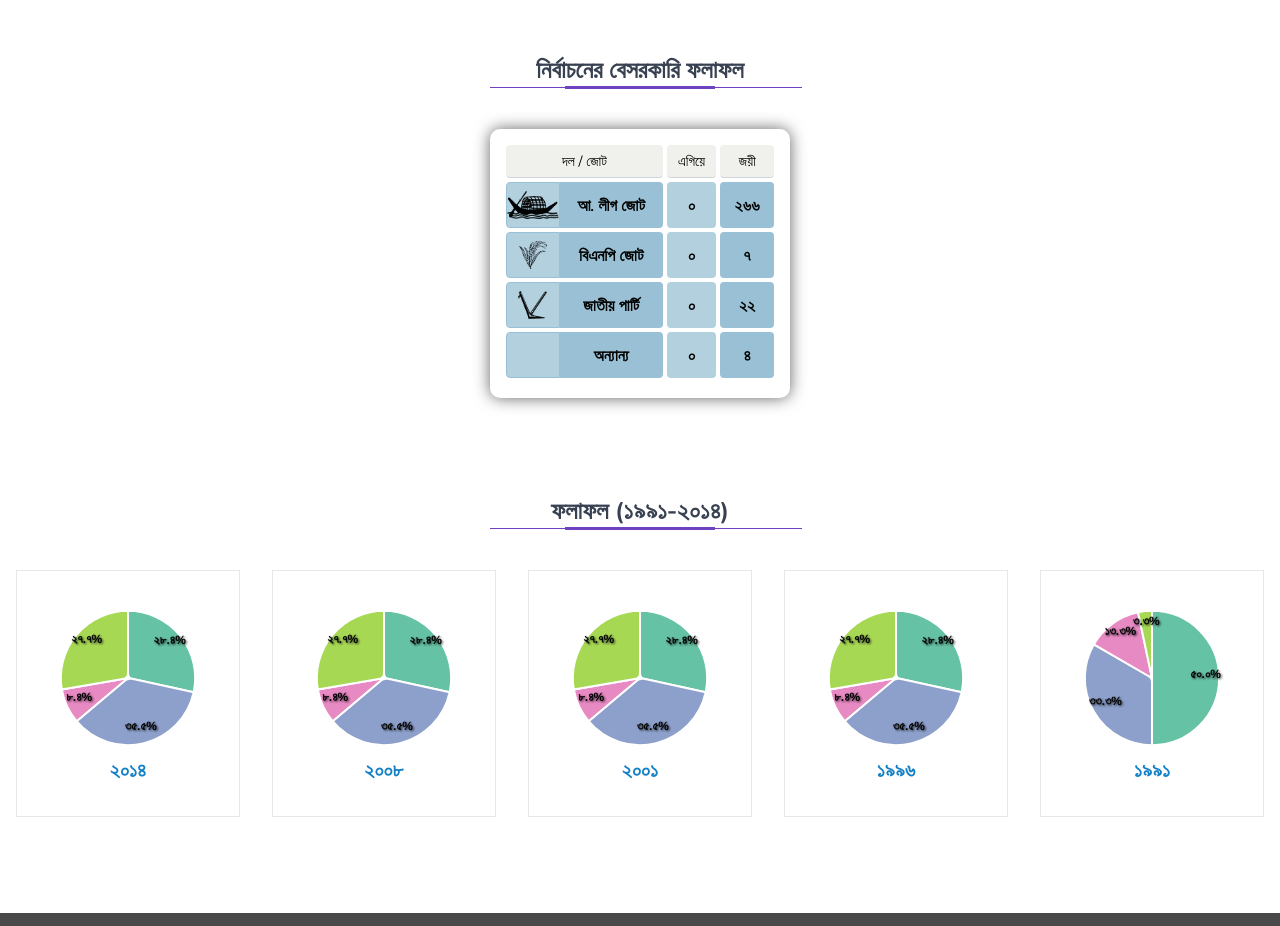
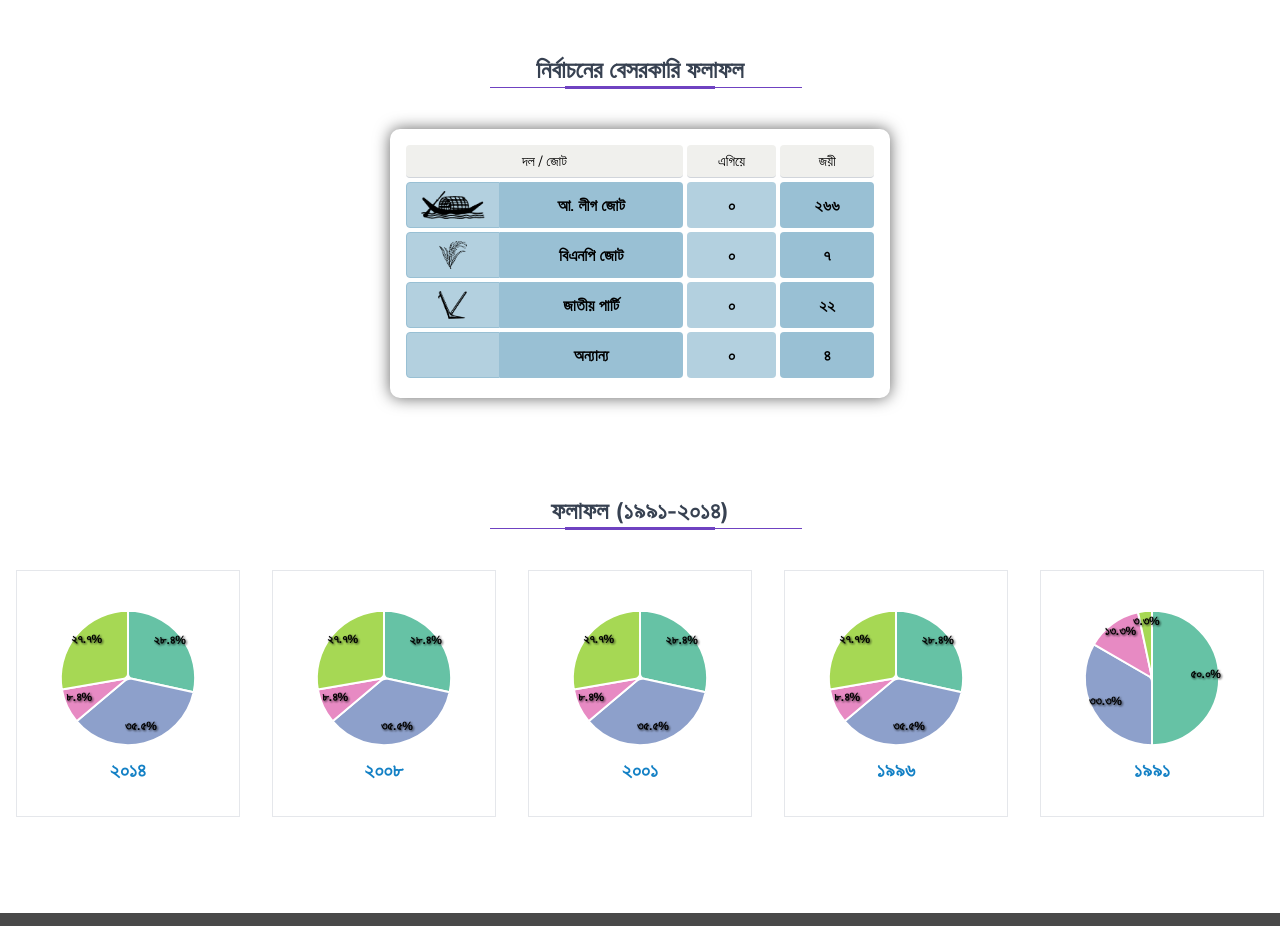
Before and after one commit to MdShohoan/kk, a React (Vite) app: page / in a window 1280 px wide. Shown: the part 4200-5126 px from the top of the page. Built offline with nearby package versions, Linux system fonts and the light colour scheme.

Commit message:
updated unofficial result table

```diff
--- a/src/components/UnofficialResult/UnofficialResult.jsx
+++ b/src/components/UnofficialResult/UnofficialResult.jsx
@@ -18,7 +18,7 @@ function UnofficialResult() {
       <div className="container mx-auto">
         <Title text={'নির্বাচনের বেসরকারি ফলাফল'} underline="type1" />
         <div className='mb-5 md:mb-10'/>
-        <div className="max-w-[300px] mx-auto bg-white p-4 text-center rounded-[10px] shadow-[0_0_16px_#0000009c]">
+        <div className="max-w-[300px] md:max-w-[500px] mx-auto bg-white p-4 text-center rounded-[10px] shadow-[0_0_16px_#0000009c]">
           <div>
             <div className="grid grid-cols-5 mb-1 [&>*:last-child]:mr-0">
               <div className={"col-start-1 col-end-4 " + headingCellStyle}>দল / জোট</div>
```
